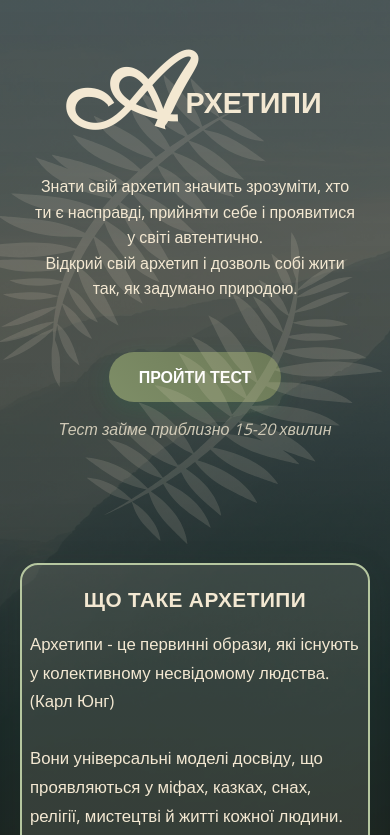
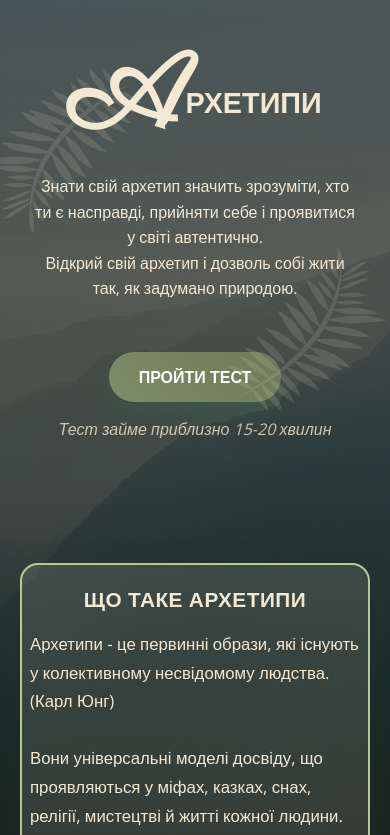
Before and after one commit to ropai-dmytro/archetype-quiz, a React (Create React App) app: page /archetype-quiz in a window 390 px wide. Shown: the top 835 px of the page. Built offline with nearby package versions, Linux system fonts and the light colour scheme.

Commit message:
Fix ferns

```diff
--- a/src/components/AuthorPage.css
+++ b/src/components/AuthorPage.css
@@ -44,13 +44,13 @@
 
 @media (max-width: 700px) {
   .fern-decor {
-    width: 320px;
-    top: 6%;
+    width: 170px;
+    top: 4%;
   }
 
   .fern-top-left {
-    width: 320px;
-    left: -10%;
+    width: 170px;
+    top: -2%;
   }
 }
 
--- a/src/components/AuthorPage.tsx
+++ b/src/components/AuthorPage.tsx
@@ -90,7 +90,7 @@ const AuthorPage: React.FC = () => {
               <div className="credentials">
                 <div className="credential-item">
                   <h3>Освіта та кваліфікація</h3>
-                  <p>Магістр психології, спеціаліст у роботі з архетипами</p>
+                  <p>Магістр психології, спеціаліст у роботі з архетипами, арт-терапевт для жінок</p>
                 </div>
                 <div className="credential-item">
                   <h3>Досвід роботи</h3>
--- a/src/components/HomePage.css
+++ b/src/components/HomePage.css
@@ -388,9 +388,7 @@ div.home-page {
 
 @media (max-width: 700px) {
   .fern-top-left {
-    width: 320px;
-    /* top: -8%; */
-    left: -10%;
+    width: 170px;
   }
 }
 
--- a/src/components/ResultsPage.css
+++ b/src/components/ResultsPage.css
@@ -464,8 +464,6 @@
 
 @media (max-width: 700px) {
   .fern-top-left {
-    width: 320px;
-    /* top: -8%; */
-    left: -10%;
+    width: 170px;
   }
 }
```
